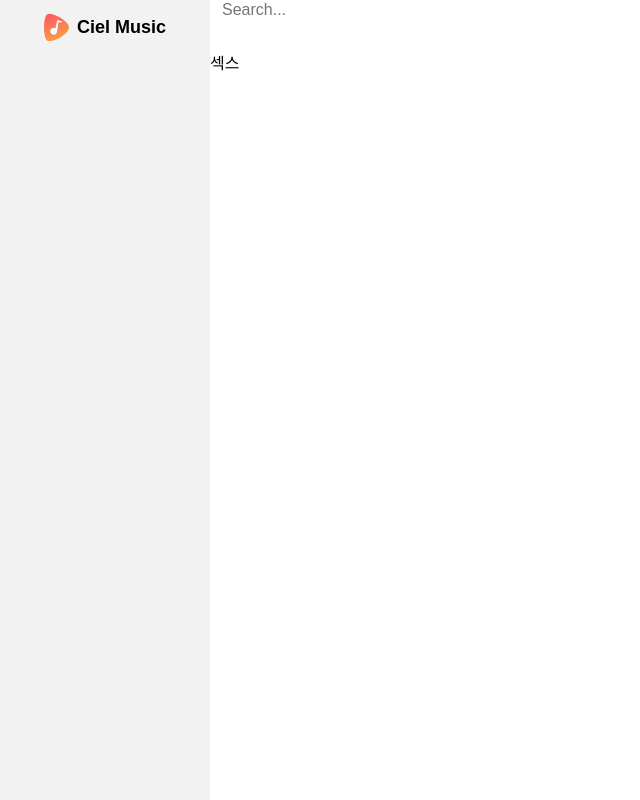
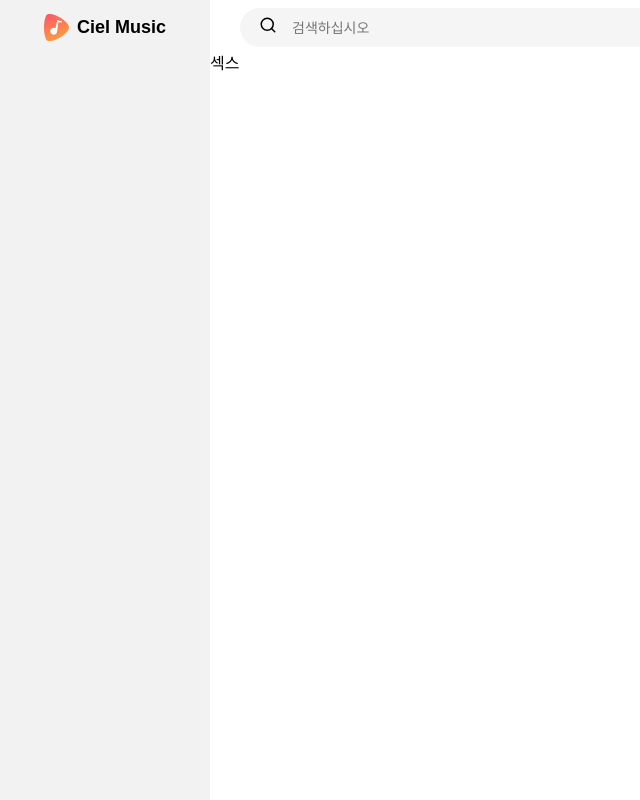
Before and after one commit to splitz-dev/cielmusic-frontend, a Next.js app: page / in a window 1280 px wide. Shown: the whole page, without its empty margins (0-640 px from the left). Built offline with nearby package versions, Linux system fonts and the light colour scheme; a web font is replaced by a local one.

Commit message:
edit: 검색

```diff
--- a/components/Layout/Part/Header.tsx
+++ b/components/Layout/Part/Header.tsx
@@ -7,7 +7,7 @@ const SearchForm = dynamic(() => import('./Search'))
 
 const HeaderElement = styled.header`
   height: 55px;
-  padding: 0 10px;
+  padding: 8px 30px;
 `
 
 const SearchFormAtHeader = styled(SearchForm)`
--- a/components/Layout/Part/Search.tsx
+++ b/components/Layout/Part/Search.tsx
@@ -2,16 +2,39 @@ import React from 'react'
 import styled from '@emotion/styled'
 
 const SearchFormStyle = styled.form`
+  border-radius: 100px;
+  max-width: 50%;
+  height: 100%;
+  background: var(--gray-700);
+  display: flex;
+  align-items: center;
+  padding: 0 5px;
   input {
+    height: 100%;
+    font-size: 14px;
     border: 0;
     background: transparent;
+    outline: none;
+  }
+  button {
+    background: transparent;
+    border: 0;
+    width: 45px;
+    height: 100%;
+    padding: 0;
+    img {
+      width: 18px;
+    }
   }
 `
 
 const SearchForm: React.FC = () => {
   return (
     <SearchFormStyle>
-      <input placeholder="Search..." />
+      <button>
+        <img src="/assets/search.svg" alt="Ciel Music 검색하기" />
+      </button>
+      <input placeholder="검색하십시오" />
     </SearchFormStyle>
   )
 }
--- a/styles/core.scss
+++ b/styles/core.scss
@@ -16,7 +16,7 @@
   --gray-400: #bdbdbd;
   --gray-500: #e0e0e0;
   --gray-600: #f2f2f2;
-  --gray-700: #fbfbfb;
+  --gray-700: #f5f5f5;
 }
 
 @import 'base';
```
Also changed, not shown: public/assets/search.svg (added).
